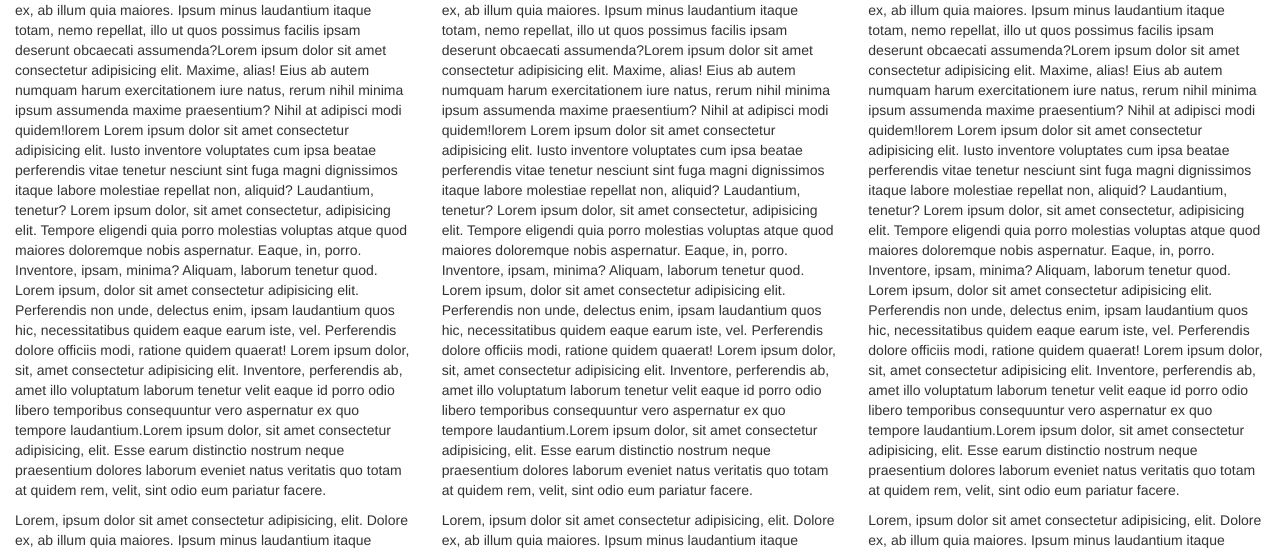
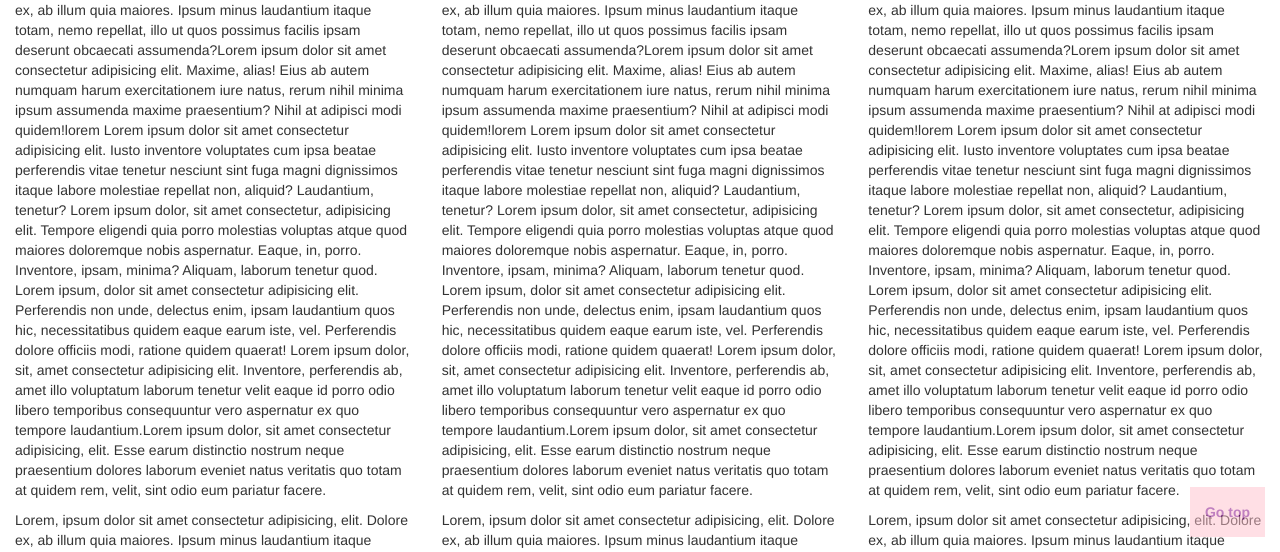
Before and after one commit to yourbannywizard/coursera-test, a plain HTML site: page module3-solution/index.html in a window 1280 px wide. Shown: the part 248-800 px from the top of the page. Drawn offline with Linux system fonts and the light colour scheme.

Commit message:
coursera3

```diff
--- a/module3-solution/css/styles.css
+++ b/module3-solution/css/styles.css
@@ -30,3 +30,20 @@
 		padding: 0 35px;
 	}
 }
+
+.back-to-top {
+	position: fixed;
+	bottom: 15px;
+	right: 15px;
+	background-color: pink;
+	padding: 15px;
+	opacity: 0.5;
+}
+.back-to-top:hover {
+	opacity: 1;
+}
+.back-to-top a {
+	text-decoration: none;
+	color: purple;
+	font-weight: 600;
+}
--- a/module3-solution/index.html
+++ b/module3-solution/index.html
@@ -36,7 +36,7 @@
 	</header>
 
 
-	<section class="main">
+	<section class="main" id="main">
 
 	<h1 class="text-center">Our Menu</h1>
 		<div class="container-fluid">
@@ -65,6 +65,10 @@
 			</div>
 		</div>
 	</section>
+
+	<div class="back-to-top">
+		<a href="#main">Go top</a>
+	</div>
   <script src="js/jquery-1.11.3.min.js"></script>
   <script src="js/bootstrap.min.js"></script>
 </body>
```
